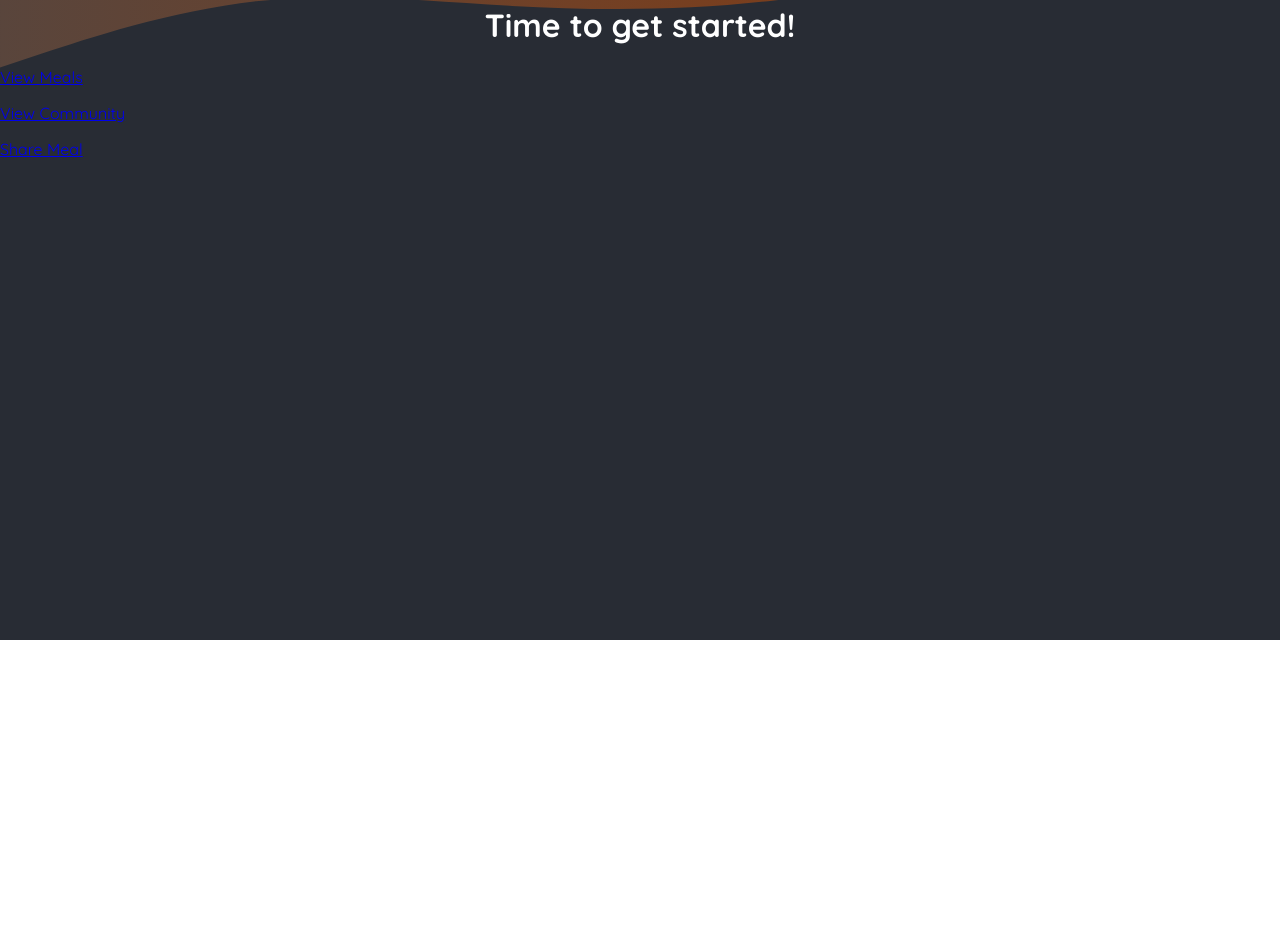
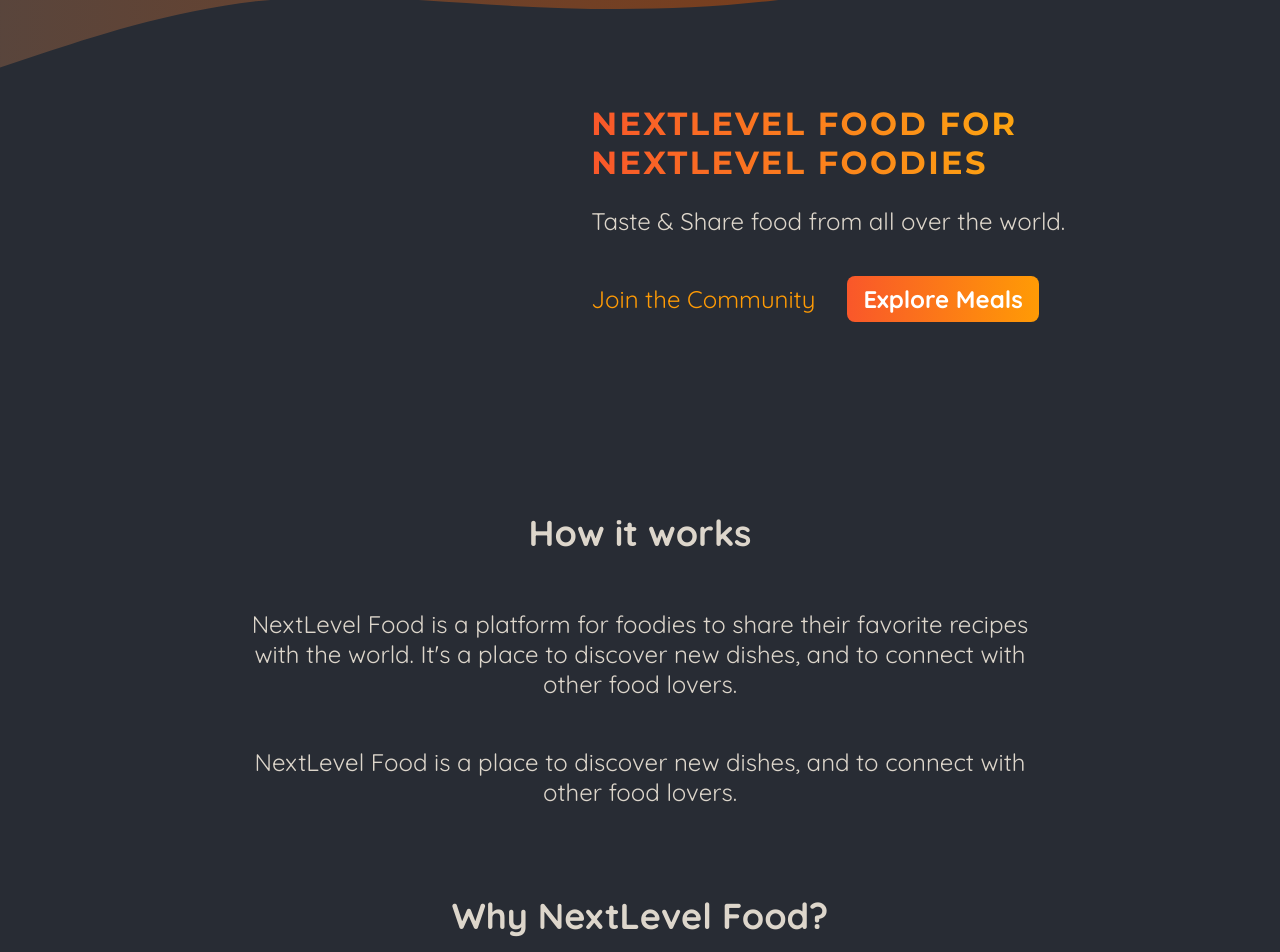
Before and after one commit to EphemSpirit/foodies, a Next.js app: page / in a window 1280 px wide. Shown: the part 160-1112 px from the top of the page. Before the commit the page ends 800 px from the top, so only its background shows below. Built offline with nearby package versions, Linux system fonts and the light colour scheme.

Commit message:
more home page styles

```diff
--- a/app/page.jsx
+++ b/app/page.jsx
@@ -1,14 +1,51 @@
 import Link from "next/link";
+import styles from "./page.module.css"
 
 export default function Home() {
   return (
-    <main>
-      <h1 style={{ color: 'white', textAlign: 'center' }}>
-        Time to get started!
-      </h1>
-      <p><Link href="/meals">View Meals</Link></p>
-      <p><Link href="/community">View Community</Link></p>
-      <p><Link href="/meals/share">Share Meal</Link></p>
-    </main>
+    <>
+      <header className={styles.header}>
+        <div className={styles.slideshow}>
+
+        </div>
+        <div>
+          <div className={styles.hero}>
+            <h1>NextLevel Food for NextLevel Foodies</h1>
+            <p>Taste & Share food from all over the world.</p>
+          </div>
+          <div className={styles.cta}>
+            <Link href="/community">Join the Community</Link>
+            <Link href="/meals">Explore Meals</Link>
+          </div>
+        </div>
+      </header>
+      <main>
+        <section className={styles.section}>
+          <h2>How it works</h2>
+          <p>
+            NextLevel Food is a platform for foodies to share their favorite
+            recipes with the world. It&apos;s a place to discover new dishes, and to
+            connect with other food lovers.
+          </p>
+          <p>
+            NextLevel Food is a place to discover new dishes, and to connect
+            with other food lovers.
+          </p>
+        </section>
+
+        <section className={styles.section}>
+          <h2>Why NextLevel Food?</h2>
+          <p>
+            NextLevel Food is a platform for foodies to share their favorite
+            recipes with the world. It&apos;s a place to discover new dishes, and to
+            connect with other food lovers.
+          </p>
+          <p>
+            NextLevel Food is a place to discover new dishes, and to connect
+            with other food lovers.
+          </p>
+        </section>
+      </main>
+    </>
   );
 }
--- /dev/null
+++ b/app/page.module.css
@@ -0,0 +1,76 @@
+.header {
+  display: flex;
+  gap: 3rem;
+  margin: 3rem auto;
+  width: 90%;
+  max-width: 75rem;
+}
+
+.slideshow {
+  width: 40rem;
+  height: 25rem;
+}
+
+.hero {
+  margin-top: 4.5rem;
+  color: #ddd6cb;
+  font-size: 1.5rem;
+}
+
+.hero h1 {
+  font-size: 2rem;
+  font-weight: bold;
+  font-family: 'Montserrat', sans-serif;
+  letter-spacing: 0.15rem;
+  text-transform: uppercase;
+  background: linear-gradient(90deg, #f9572a, #ffc905);
+  background-clip: text;
+  -webkit-background-clip: text;
+  -webkit-text-fill-color: transparent;
+}
+
+.cta {
+  font-size: 1.5rem;
+  display: flex;
+  gap: 1rem;
+}
+
+.cta a {
+  display: inline-block;
+  margin-top: 1rem;
+  padding: 0.5rem 1rem;
+  border-radius: 0.5rem;
+  background: linear-gradient(90deg, #f9572a, #ff9b05);
+  color: #ffffff;
+  font-weight: bold;
+  text-decoration: none;
+}
+
+.cta a:hover,
+.cta a:active {
+  background: linear-gradient(90deg, #fd4715, #f9b241);
+}
+
+.cta a:first-child {
+  background: transparent;
+  font-weight: normal;
+  color: #ff9b05;
+  padding-left: 0;
+}
+
+.cta a:first-child:hover,
+.cta a:first-child:active {
+  background: transparent;
+  color: #f9b241;
+}
+
+.section {
+  display: flex;
+  flex-direction: column;
+  color: #ddd6cb;
+  font-size: 1.5rem;
+  max-width: 50rem;
+  width: 90%;
+  margin: 2rem auto;
+  text-align: center;
+}
```
